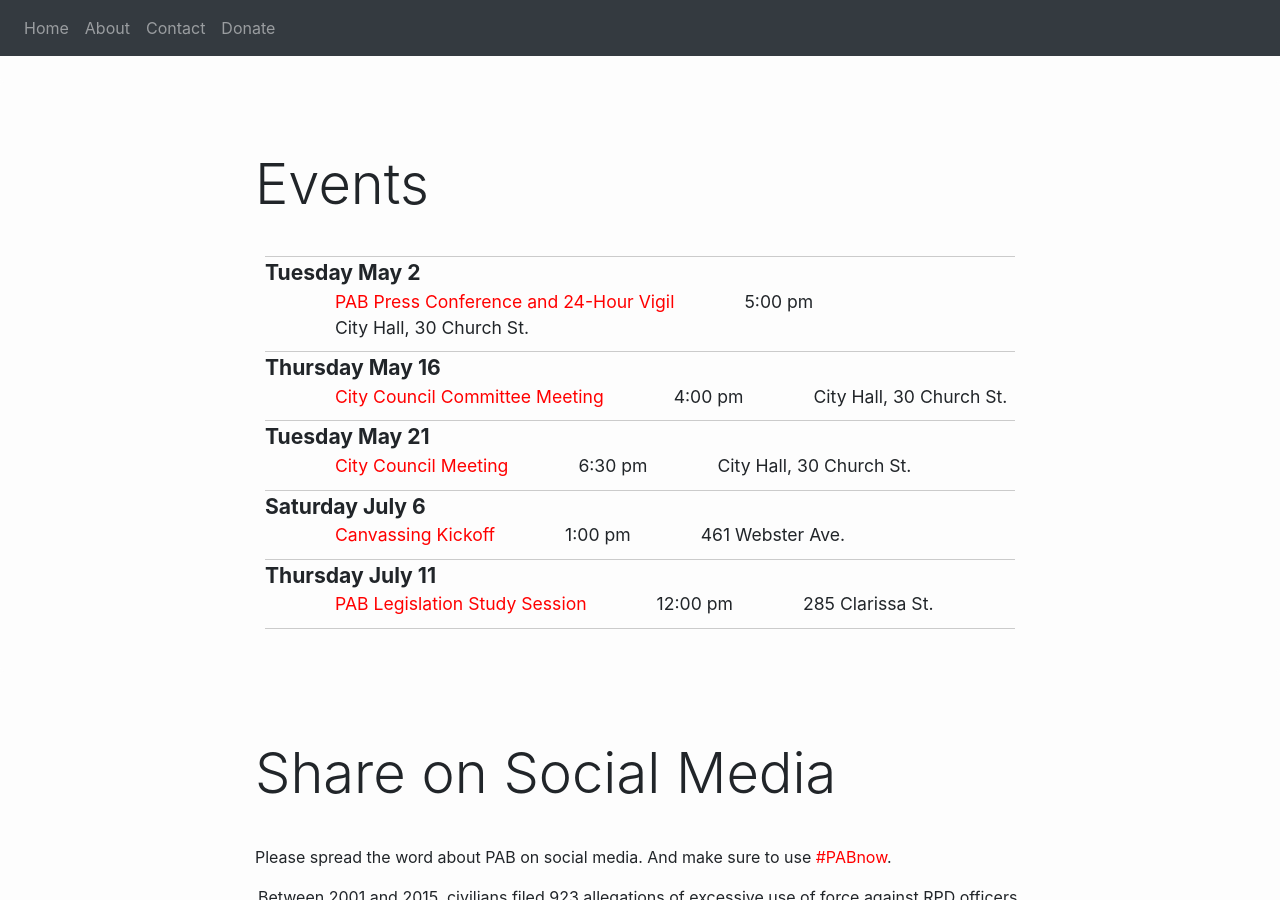
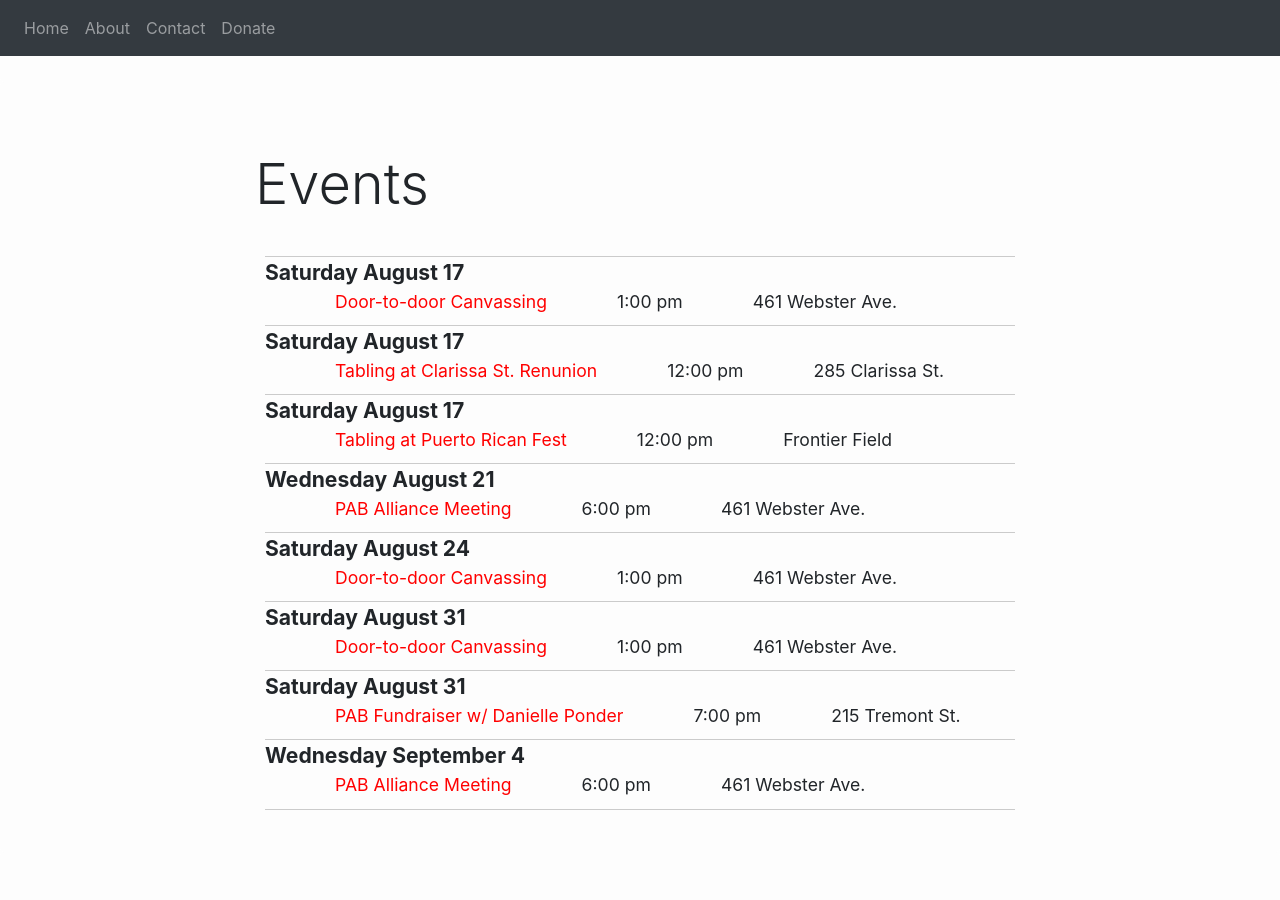
Before and after one commit to pabnow/pabnow.github.io, a Jekyll site: the page built from index.html, in a window 1280 px wide and 900 px high, scrolled down 2128 px. Built offline with Jekyll 4.4.1, drawn with Linux system fonts in a browser that asks for light colours; nearby versions of some CDN libraries; comment, search, counter and statistics services are not loaded.

Commit message:
Update index.html

```diff
--- a/index.html
+++ b/index.html
@@ -177,19 +177,28 @@ title: PAB
 			-->
 
 				<div class="event">
-				<div class="event_date">Tuesday May 2</div><span class="event_name"><a href="https://www.facebook.com/events/1037976263079456/" target="_blank">PAB Press Conference and 24-Hour Vigil</a></span><span class="event_time">5:00 pm</span><span class="event_location">City Hall, 30 Church St.</span>
+					<div class="event_date">Saturday August 17</div><span class="event_name"><a href="https://www.facebook.com/events/737472050038380/" target="_blank">Door-to-door Canvassing</a></span><span class="event_time">1:00 pm</span><span class="event_location">461 Webster Ave.</span>
 				</div>
 				<div class="event">
-				<div class="event_date">Thursday May 16</div><span class="event_name"><a href="" target="_blank">City Council Committee Meeting</a></span><span class="event_time">4:00 pm</span><span class="event_location">City Hall, 30 Church St.</span>
+					<div class="event_date">Saturday August 17</div><span class="event_name"><a href="" target="_blank">Tabling at Clarissa St. Renunion</a></span><span class="event_time">12:00 pm</span><span class="event_location">285 Clarissa St.</span>
 				</div>
 				<div class="event">
-				<div class="event_date">Tuesday May 21</div><span class="event_name"><a href="" target="_blank">City Council Meeting</a></span><span class="event_time">6:30 pm</span><span class="event_location">City Hall, 30 Church St.</span>
+					<div class="event_date">Saturday August 17</div><span class="event_name"><a href="" target="_blank">Tabling at Puerto Rican Fest</a></span><span class="event_time">12:00 pm</span><span class="event_location">Frontier Field</span>
 				</div>
 				<div class="event">
-				<div class="event_date">Saturday July 6</div><span class="event_name"><a href="https://www.facebook.com/events/856889271356880/" target="_blank">Canvassing Kickoff</a></span><span class="event_time">1:00 pm</span><span class="event_location">461 Webster Ave.</span>
+					<div class="event_date">Wednesday August 21</div><span class="event_name"><a href="" target="_blank">PAB Alliance Meeting</a></span><span class="event_time">6:00 pm</span><span class="event_location">461 Webster Ave.</span>
 				</div>
 				<div class="event">
-				<div class="event_date">Thursday July 11</div><span class="event_name"><a href="https://www.facebook.com/events/345156639753392/" target="_blank">PAB Legislation Study Session</a></span><span class="event_time">12:00 pm</span><span class="event_location">285 Clarissa St.</span>
+					<div class="event_date">Saturday August 24</div><span class="event_name"><a href="https://www.facebook.com/events/737472050038380/" target="_blank">Door-to-door Canvassing</a></span><span class="event_time">1:00 pm</span><span class="event_location">461 Webster Ave.</span>
+				</div>
+				<div class="event">
+					<div class="event_date">Saturday August 31</div><span class="event_name"><a href="https://www.facebook.com/events/737472050038380/" target="_blank">Door-to-door Canvassing</a></span><span class="event_time">1:00 pm</span><span class="event_location">461 Webster Ave.</span>
+				</div>
+				<div class="event">
+					<div class="event_date">Saturday August 31</div><span class="event_name"><a href="http://pabfundraiser.eventbrite.com" target="_blank">PAB Fundraiser w/ Danielle Ponder</a></span><span class="event_time">7:00 pm</span><span class="event_location">215 Tremont St.</span>
+				</div>
+				<div class="event">
+					<div class="event_date">Wednesday September 4</div><span class="event_name"><a href="" target="_blank">PAB Alliance Meeting</a></span><span class="event_time">6:00 pm</span><span class="event_location">461 Webster Ave.</span>
 				</div>
 
 
```
Lines whose indentation alone changed are shown as unchanged.
